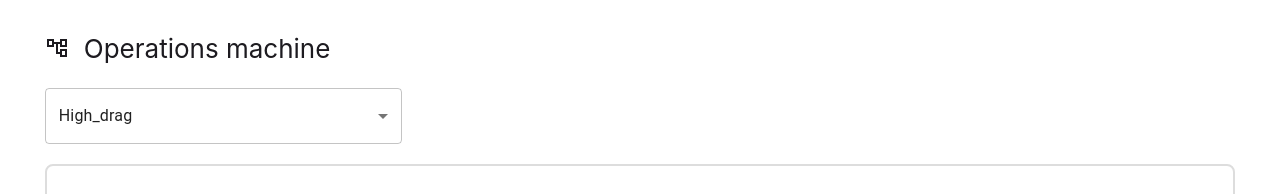
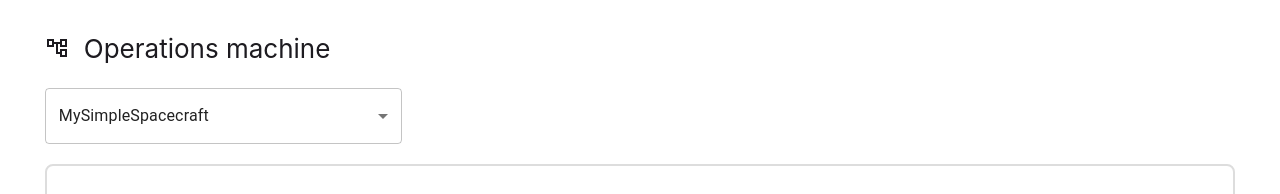
Before and after one commit to tcasazza-ienai/operation-machine-prototype, a React (Create React App) app: page / in a window 1280 px wide. Shown: the top 194 px of the page. Built offline with nearby package versions, Linux system fonts and the light colour scheme.

Commit message:
spacecraft-select updated

```diff
--- a/src/components/select/spacecraft-select.tsx
+++ b/src/components/select/spacecraft-select.tsx
@@ -1,46 +1,72 @@
-import React, { useState } from 'react';
-import { Select, MenuItem } from '@mui/material';
-import Spacecraft1 from '../../data/spacecraft/spacecraft-1.json'
-import Spacecraft2 from '../../data/spacecraft/spacecraft-2.json'
-import { Spacecraft } from '../../types/spacecraft.types';
-
+import React, { useState } from "react";
+import { Select, MenuItem, SelectChangeEvent } from "@mui/material";
+import { Spacecraft360 } from "../../entities/Spacecraft.ts";
+import {
+  createNewSimpleSpaceCraft,
+  createSpacecraft_tutorial5,
+} from "../../data/spacecraft/createSpacecraft.ts";
+import BasicDialog from "../modals/basic-dialog.tsx";
 
 const SpacecraftSelect: React.FC = () => {
-    const emptySpacecraft: Spacecraft = {
-        name: '',
-        sc_systems: {
-            functional_id: '',
-            system: {
-                name: '',
-                mass: 0,
-                thrust: 0,
-                cost: 0
-            },
-            functional_direction: ''
-        },
-        override_dry_mass: 0,
-        area: 0,
-        CD: 0,
+  const emptySpacecraft: Spacecraft360 = new Spacecraft360("");
+
+  const [spacecraftList, setSpacecraftList] = useState<Spacecraft360[]>([
+    createNewSimpleSpaceCraft(),
+    createSpacecraft_tutorial5(),
+  ]);
+  const [spacecraftSelected, setSpacecraftSelected] = useState<Spacecraft360>(
+    createNewSimpleSpaceCraft()
+  );
+  const [selected, setSelected] = useState<string>("");
+  const [changeSelectDialog, setChangeSelectDialog] = useState<boolean>(false);
+
+  const onChangeSelect = (e: SelectChangeEvent<string>) => {
+    setSelected(e.target.value as string);
+    setChangeSelectDialog(true);
   };
 
-    const [spacecraftList, setSpacecraftList] = useState<Spacecraft[]>([Spacecraft1, Spacecraft2])
-    const [spacecraftSelected, setSpacecraftSelected] = useState<Spacecraft>(Spacecraft1)
-
+  const confirmChangeSelect = () => {
+    setSpacecraftSelected(
+      spacecraftList.find((spacecraft) => spacecraft.getName() === selected) ||
+        emptySpacecraft
+    );
+    setSelected("");
+    setChangeSelectDialog(false);
+  };
   return (
+    <>
       <Select
         labelId="Spacecraft-label"
         id="Spacecraft-select"
-            value={spacecraftSelected.name}
-            onChange={(e) => setSpacecraftSelected(spacecraftList.find((spacecraft) => spacecraft.name === e.target.value) || emptySpacecraft)}
+        value={spacecraftSelected.getName()}
+        onChange={(e) => onChangeSelect(e)}
         sx={{
-                width: "30%", minWidth: "200px", '& .MuiOutlinedInput-input': {
-                    display: "flex"
+          width: "30%",
+          minWidth: "200px",
+          "& .MuiOutlinedInput-input": {
+            display: "flex",
           },
         }}
       >
-            {spacecraftList.map((spacecraft, index) => (<MenuItem key={spacecraft.name + index} value={spacecraft.name} style={{ display: "flex", justifyContent: "start" }}>{spacecraft.name}</MenuItem>))}
-
+        {spacecraftList.map((spacecraft, index) => (
+          <MenuItem
+            key={spacecraft.getName() + index}
+            value={spacecraft.getName()}
+            style={{ display: "flex", justifyContent: "start" }}
+          >
+            {spacecraft.getName()}
+          </MenuItem>
+        ))}
       </Select>
+      <BasicDialog
+        onClose={() => setChangeSelectDialog(false)}
+        onConfirm={() => confirmChangeSelect()}
+        open={changeSelectDialog}
+        confirmBottonLabel="Accept"
+        title="Op Machine will be affected"
+        description="By selecting that spacecraft your oP Machine will be affected, some of the modes selected are not compatible with the spacecraft characteristics"
+      />
+    </>
   );
 };
 
--- a/src/data/spacecraft/createSpacecraft.ts
+++ b/src/data/spacecraft/createSpacecraft.ts
@@ -1,6 +1,6 @@
 import { SimpleElectricPropulsion360 } from "../../entities/Propulsion.ts";
 import { Spacecraft360 } from "../../entities/Spacecraft.ts";
-import { SpaceCraftSystem360 } from "../../entities/SpaceCraftSystem";
+import { SpaceCraftSystem360 } from "../../entities/SpaceCraftSystem.ts";
 
 export const createNewSimpleSpaceCraft = () => {
   const sc: Spacecraft360 = new Spacecraft360(
@@ -9,6 +9,7 @@ export const createNewSimpleSpaceCraft = () => {
     14.0,
     2.4
   );
+  return sc;
 };
 
 export const createSpacecraft_tutorial5 = () => {
```
Lines whose indentation alone changed are shown as unchanged.
